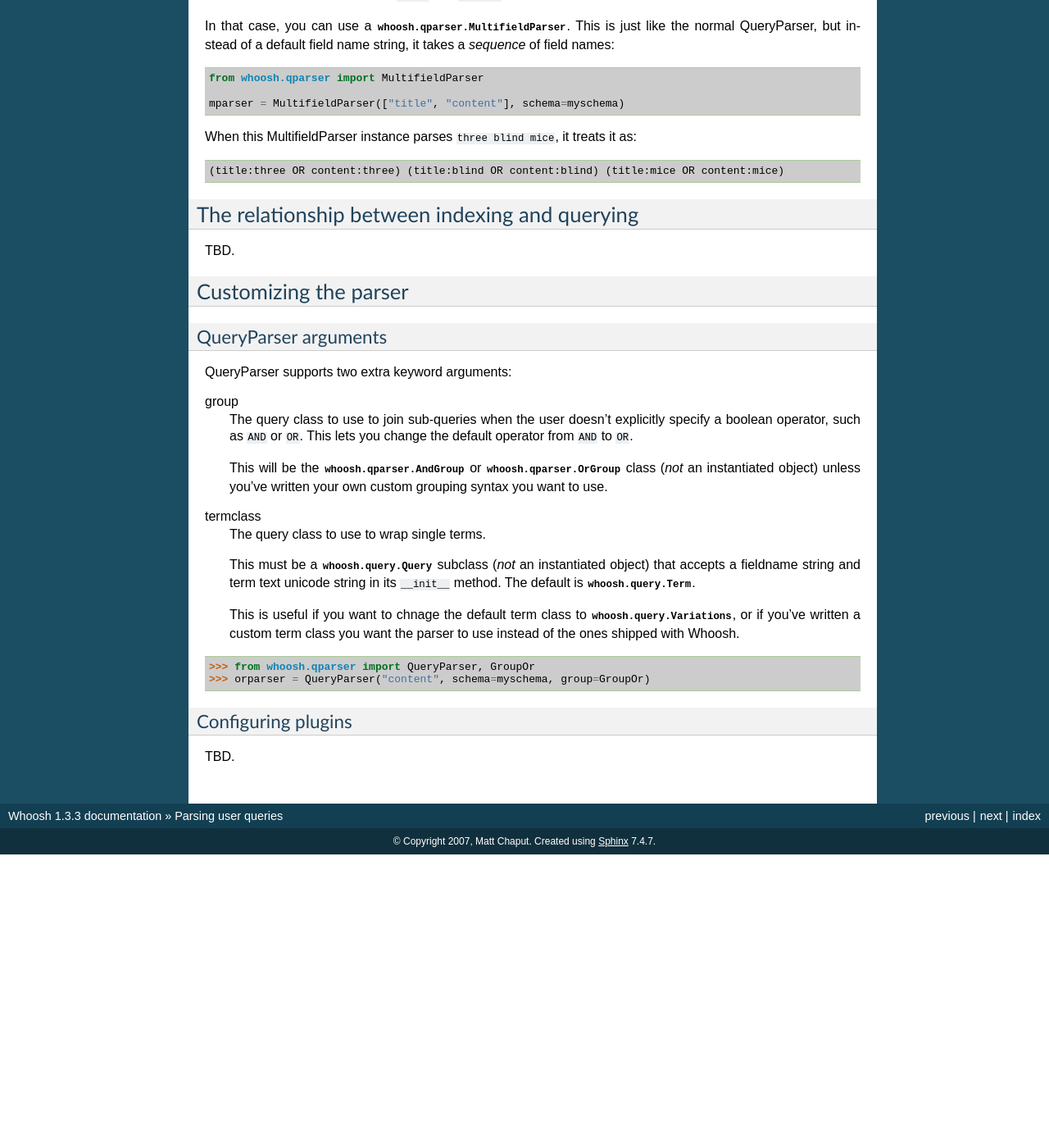
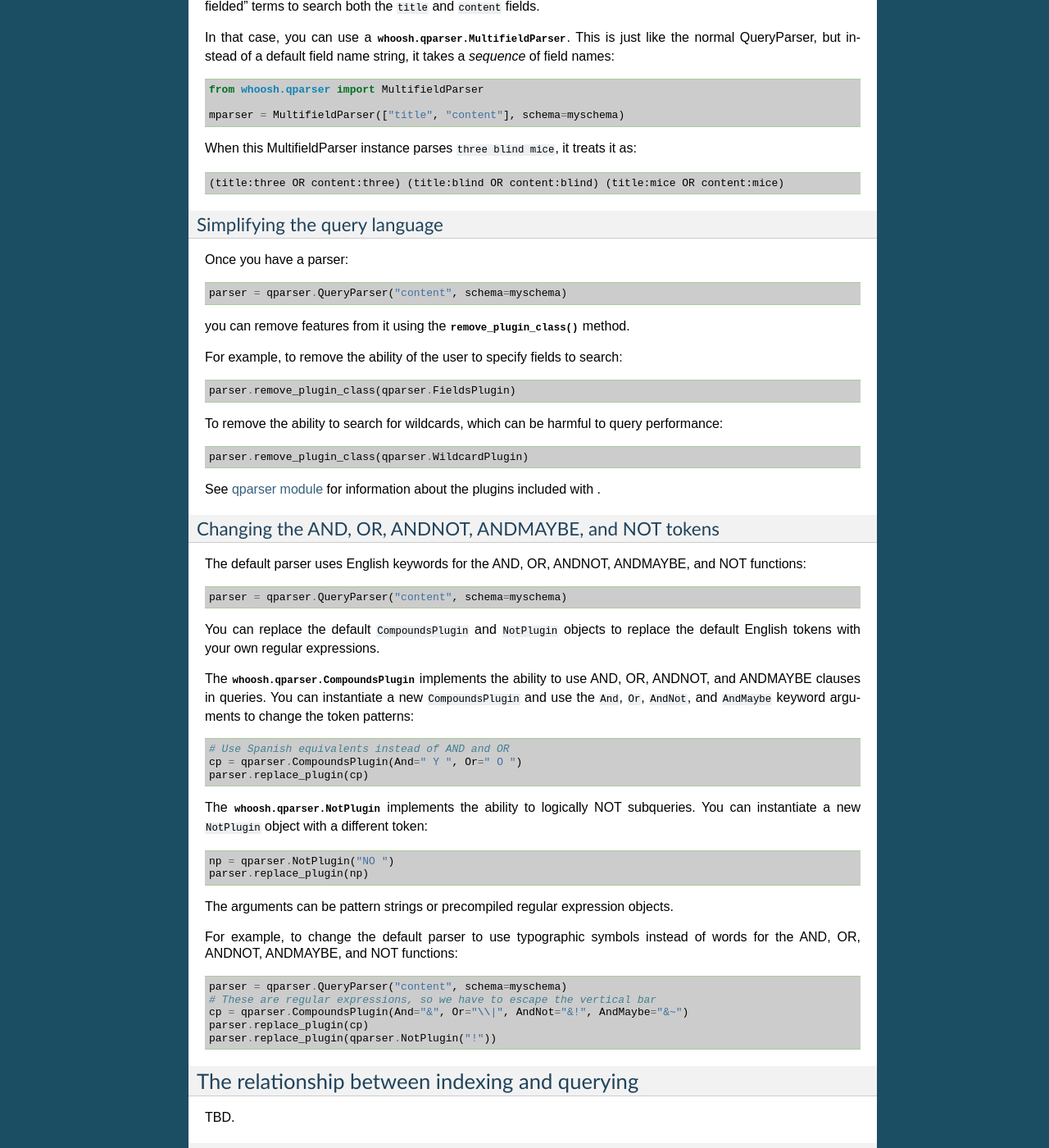
Before and after one commit to dex4er/whoosh, a Sphinx documentation site: the page built from docs/source/parsing.rst, in a window 1280 px wide and 1400 px high, scrolled down 1916 px. Shown: the whole window at 82% size. Built offline with Sphinx 7.4.7, drawn with Linux system fonts in a browser that asks for light colours; before the commit the page ends 2958 px from its top, so only the background shows below that; some of the changed text lies outside the part shown.

Commit message:
Started to update parsing docs. Added QueryParser.replace_plugin() method.

```diff
--- a/docs/source/api/qparser.rst
+++ b/docs/source/api/qparser.rst
@@ -36,7 +36,6 @@ Plug-ins
 .. autoclass:: GroupPlugin
 .. autoclass:: BoostPlugin
 .. autoclass:: NotPlugin
-.. autoclass:: MinusNotPlugin
 .. autoclass:: PlusMinusPlugin
 .. autoclass:: MultifieldPlugin
 .. autoclass:: DisMaxPlugin
--- a/docs/source/parsing.rst
+++ b/docs/source/parsing.rst
@@ -8,7 +8,7 @@ Overview
 The job of a query parser is to convert a *query string* submitted by a user
 into *query objects* (objects from the :mod:`whoosh.query` module) which
 
-For example, the user query::
+For example, the user query:
 
 .. code-block:: none
 
@@ -90,8 +93,8 @@ present for a document to match, i.e.::
                                  group=qparser.OrGroup)
 
 
-Letting the user search multiple fields
-=======================================
+Letting the user search multiple fields by default
+--------------------------------------------------
 
 The default QueryParser configuration takes terms without explicit fields and
 assigns them to the default field you specified when you created the object, so
@@ -131,6 +134,67 @@ as:
     (title:three OR content:three) (title:blind OR content:blind) (title:mice OR content:mice)
 
 
+Simplifying the query language
+------------------------------
+
+Once you have a parser::
+
+    parser = qparser.QueryParser("content", schema=myschema)
+
+you can remove features from it using the
+:meth:`~whoosh.qparser.QueryParser.remove_plugin_class` method.
+
+For example, to remove the ability of the user to specify fields to search::
+
+    parser.remove_plugin_class(qparser.FieldsPlugin)
+
+To remove the ability to search for wildcards, which can be harmful to query
+performance::
+
+    parser.remove_plugin_class(qparser.WildcardPlugin)
+
+See :doc:`/api/qparser` for information about the plugins included with .
+
+
+Changing the AND, OR, ANDNOT, ANDMAYBE, and NOT tokens
+------------------------------------------------------
+
+The default parser uses English keywords for the AND, OR, ANDNOT, ANDMAYBE,
+and NOT functions::
+
+    parser = qparser.QueryParser("content", schema=myschema)
+
+You can replace the default ``CompoundsPlugin`` and ``NotPlugin`` objects to
+replace the default English tokens with your own regular expressions.
+
+The :class:`whoosh.qparser.CompoundsPlugin` implements the ability to use AND,
+OR, ANDNOT, and ANDMAYBE clauses in queries. You can instantiate a new
+``CompoundsPlugin`` and use the ``And``, ``Or``, ``AndNot``, and ``AndMaybe``
+keyword arguments to change the token patterns::
+
+    # Use Spanish equivalents instead of AND and OR
+    cp = qparser.CompoundsPlugin(And=" Y ", Or=" O ")
+    parser.replace_plugin(cp)
+
+The :class:`whoosh.qparser.NotPlugin` implements the ability to logically NOT
+subqueries. You can instantiate a new ``NotPlugin`` object with a different
+token::
+
+    np = qparser.NotPlugin("NO ")
+    parser.replace_plugin(np)
+
+The arguments can be pattern strings or precompiled regular expression objects.
+
+For example, to change the default parser to use typographic symbols instead of
+words for the AND, OR, ANDNOT, ANDMAYBE, and NOT functions::
+
+    parser = qparser.QueryParser("content", schema=myschema)
+    # These are regular expressions, so we have to escape the vertical bar
+    cp = qparser.CompoundsPlugin(And="&", Or="\\|", AndNot="&!", AndMaybe="&~")
+    parser.replace_plugin(cp)
+    parser.replace_plugin(qparser.NotPlugin("!"))
+
+
 .. _index-query:
 
 The relationship between indexing and querying
@@ -139,7 +203,7 @@ The relationship between indexing and querying
 TBD.
 
 
-Customizing the parser
+Advanced customization
 ======================
 
 QueryParser arguments
@@ -174,4 +238,13 @@ termclass
 Configuring plugins
 -------------------
 
-TBD.
+The query parser's functionality is provided by a set of plugins. You can
+remove plugins to remove functionality, add plugins to add functionality, or
+replace default plugins with re-configured or rewritten versions.
+
+The :meth:`whoosh.qparser.QueryParser.add_plugin`,
+:meth:`whoosh.qparser.QueryParser.remove_plugin_class`, and
+:meth:`whoosh.qparser.QueryParser.replace_plugin` methods let you manipulate
+the plugins in a QueryParser object.
+
+See :doc:`/api/qparser` for information about the available plugins.
```
Also changed, not shown: other parts of docs/source/parsing.rst (+4 -1 lines), 1 other file.
